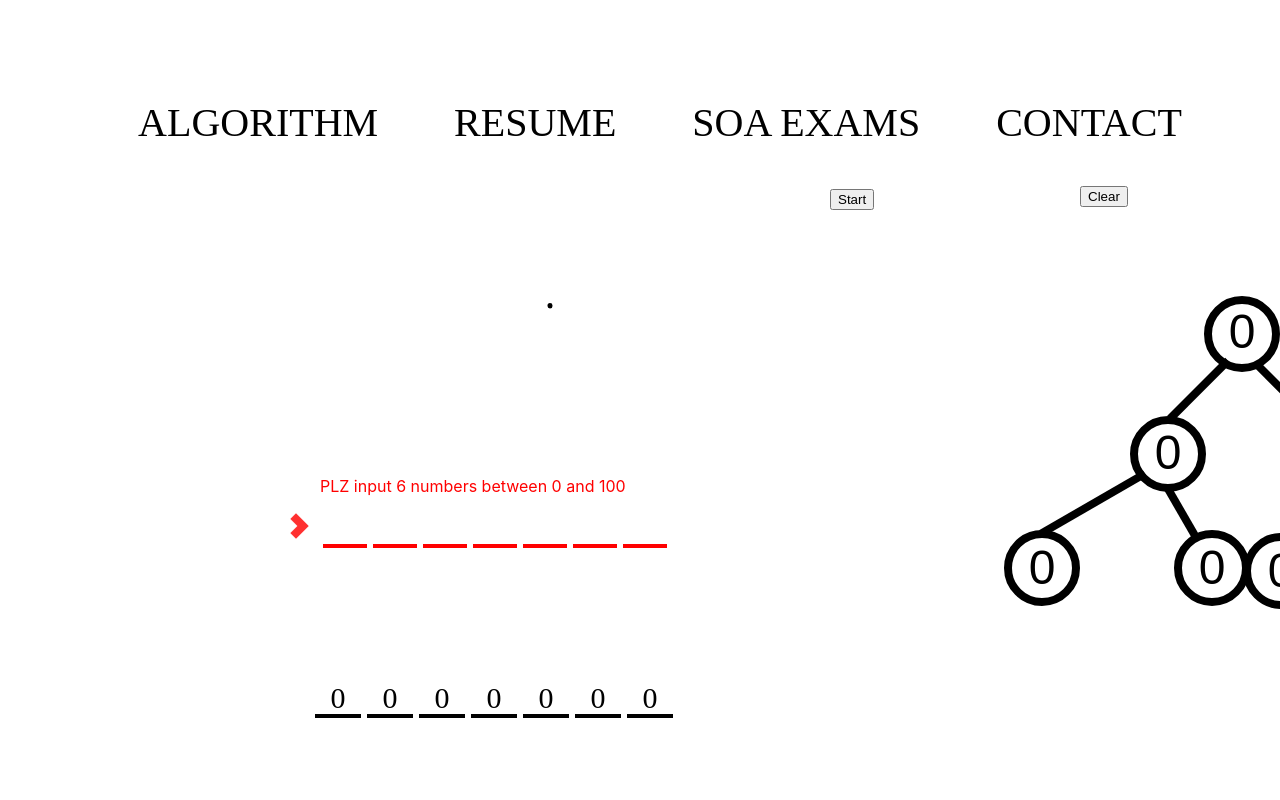
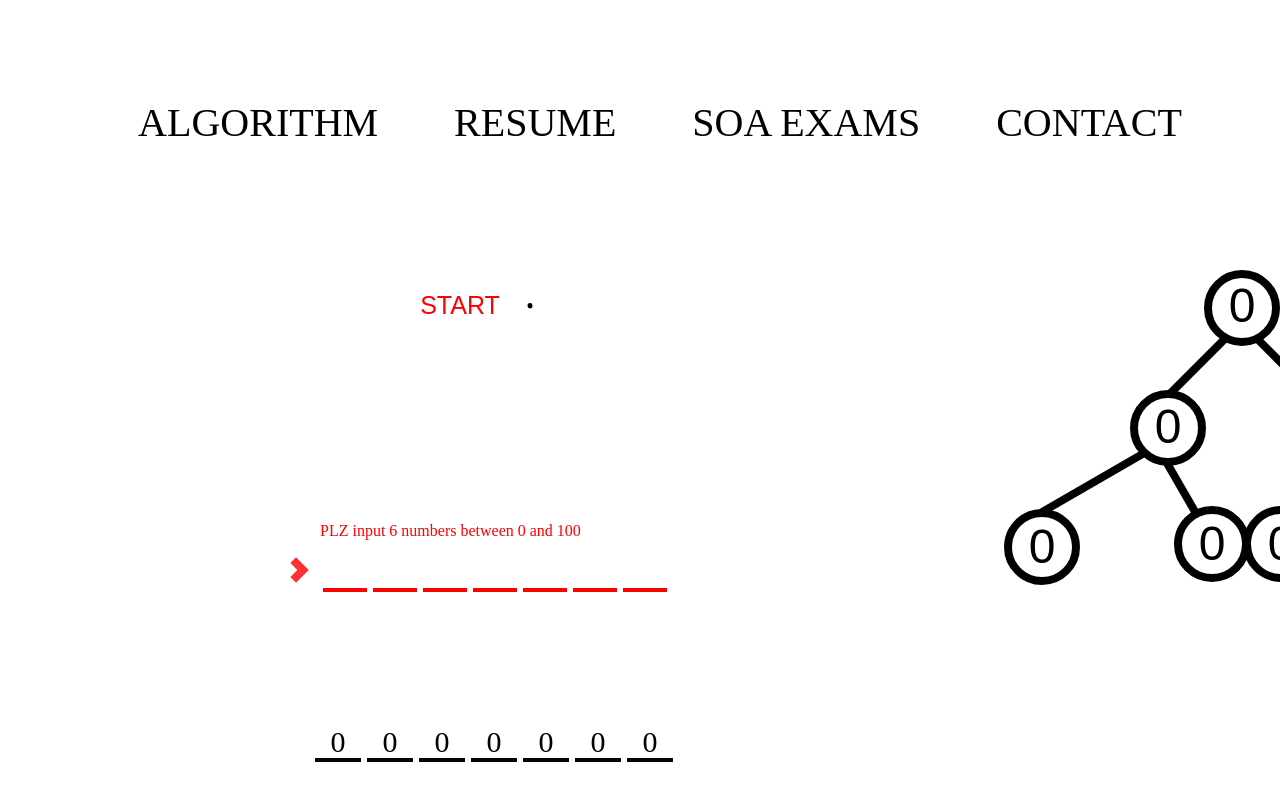
Before and after one commit to konoby/Personal-website-1, a React (Create React App) app in the folder client/: page / in a window 1280 px wide. Shown: the part 734-1534 px from the top of the page. Built offline with nearby package versions, Linux system fonts and the light colour scheme.

Commit message:
clear function bug

```diff
--- a/client/src/Components/Tree.js
+++ b/client/src/Components/Tree.js
@@ -20,20 +20,15 @@ function Node(props){
 
     );
 }
-function startbut(props){
-    <svg xmlns="http://www.w3.org/2000/svg" version="1.1" width="160px" height="160px">
-         <defs>
-            <linearGradient id="GradientColor">
-               <stop offset="0%" stop-color="#e91e63" />
-               <stop offset="100%" stop-color="#673ab7" />
-            </linearGradient>
-         </defs>
-         <circle cx="80" cy="80" r="70" stroke-linecap="round" />
- </svg>
-}
+
 function Alert(props){
     return(
  <div class='alert'>PLZ input 6 numbers between 0 and 100</div>
+    );
+}
+function Success(props){
+    return(
+ <div class='success'>Now press the start button</div>
     );
 }
 function Box(props){
@@ -71,6 +66,7 @@ class Tree extends React.Component{
             n6 : 0,
             correct: false,
 
+            runing: false
         }
     }
     clickbegin(){
@@ -83,12 +79,13 @@ class Tree extends React.Component{
         let v5= document.getElementById('v5').value;
         let v6= document.getElementById('v6').value;
       const flow = MaxHeap([Number(v0),Number(v1),Number(v2),Number(v3),Number(v4),Number(v5),Number(v6)]);
-
+      console.log("click")
       this.animatetree(flow)}
 
     }
     clickend(){
     window.location.reload(false);
+    this.setState({runing:false})
     }
     iscorrect(id,num){
         // console.log(typeof num)
@@ -119,8 +116,9 @@ class Tree extends React.Component{
 
         }
         else{this.setState({correct: true});
+
     }
-        console.log(v0,v1,v2,v3,v4,v5,v6)
+
 
     }
     componentDidMount(){
@@ -162,6 +160,7 @@ class Tree extends React.Component{
             //       'node${position}';
             //   }, 10 * i);
          }
+         this.setState({runing:true})
     }
     insert(pos,val){
         const id = pos === 0? 'n0': pos === 1? 'n1':pos === 2? 'n2':pos === 3? 'n3':pos === 4? 'n4':pos === 5? 'n5':'n6';
@@ -249,22 +248,23 @@ class Tree extends React.Component{
 
     render() {
         const flag=!this.state.correct
-
+        const clickfunc = this.state.correct&&!this.state.runing?this.clickbegin:this.clickend;
+        console.log(this.state.correct&&!this.state.runing,clickfunc)
         return (
 
           <div class='algo-container'>
             <form  id='inputs' class = 'grid-container'>
-            <svg xmlns="http://www.w3.org/2000/svg" version="1.1" width="160px" height="160px">
+            <button class = 'inner' onClick={this.clickbegin}>START</button><svg onClick={this.clickbegin} xmlns="http://www.w3.org/2000/svg" version="1.1" width="160px" height="160px">
          <circle cx="80" cy="80" r="70" stroke-linecap="round" />
  </svg>
             {flag&&<Alert/>}
+            {!flag&&<Success/>}
             <input  id='v0' class ="input-box"></input><  input  id='v1' class ="input-box"></input><input  id='v2' class ="input-box"></input><input  id='v3' class ="input-box"></input><input id='v4' class ="input-box"></input><input id='v5' class ="input-box"></input><input id='v6' class ="input-box"></input>
             <div class = 'cursor-container'><div class = 'pointer'></div></div>
             <div class='box-container'><Box  number='b0' value={this.state.n0} cssid="Head" cssidt='Btext'/><Box  number='b1' value={this.state.n1} cssid="Head" cssidt='Btext'/><Box  number='b2' value={this.state.n2} cssid="Head" cssidt='Btext'/><Box  number='b3' value={this.state.n3} cssid="Head" cssidt='Btext'/><Box  number='b4' value={this.state.n4} cssid="Head" cssidt='Btext'/><Box  number='b5' value={this.state.n5} cssid="Head" cssidt='Btext'/><Box  number='b6' value={this.state.n6} cssid="Head" cssidt='Btext'/></div>
             </form>
             <div class= 'tree-container'>
-            <button class='beginbut' onClick={this.clickbegin}>Start</button>
-            <button class='endbut' onClick={this.clickend}>Clear</button>
+
             <Node  number='0' value={this.state.n0} cssid="Root" cssidt='Rtext'></Node>
             <Node  number='1' value={this.state.n1} cssid="Node1" cssidt='text1'/><Node number='2' value={this.state.n2} cssid="Node2" cssidt='text2'/>
             <Node number='3' value={this.state.n3} cssid="Node3" cssidt='text3'/><Node number='4' value={this.state.n4} cssid="Node4" cssidt='text4'/><Node number='5' value={this.state.n5} cssid="Node5" cssidt='text5'/><Node number='6' value={this.state.n6} cssid="Node6" cssidt='text6'/>
--- a/client/src/Styles/Tree.css
+++ b/client/src/Styles/Tree.css
@@ -112,7 +112,7 @@ bottom:50px
     border-radius: 50%;
     position: absolute;
     left:200px;
-    top: 460px;
+    top: 439px;
     /* opacity:0; */
 }
 .text3{
@@ -181,7 +181,7 @@ bottom:50px
     border-radius: 50%;
     position: absolute;
     left:370px;
-    top: 460px;
+    top: 436px;
     /* opacity:0; */
 }
 
@@ -216,7 +216,7 @@ bottom:50px
     border-radius: 50%;
     position: absolute;
     left:439px;
-    bottom: 253px;
+    bottom: 280px;
     /* opacity:0; */
 }
 
--- a/client/src/Styles/alert.css
+++ b/client/src/Styles/alert.css
@@ -1,6 +1,14 @@
 .alert{
     color: red;
+    font-family:  Lucidatypewriter;
     position: relative;
     top: 30%;
     left:40%;
 }
+.success{
+    font-family:  Lucidatypewriter;
+    color: rgb(0, 0, 0);
+    position: relative;
+    top: 30%;
+    left:40%;
+}
--- a/client/src/Styles/grid.css
+++ b/client/src/Styles/grid.css
@@ -127,7 +127,22 @@ circle{
  }
 }
 svg{
+  display: inline-block;
   position: relative;
   top:20%;
+  left: 32.5%;
+}
+
+.inner{
+display: inline-block;
+ height: 120px;
+ width: 120px;
+ font-size: 25px;
+ color:red;
+ border-radius:50%;
+ border:1px solid white;
+ position: relative;
+ top:11%;
   left: 50%;
+  background-color: white;
 }
```
